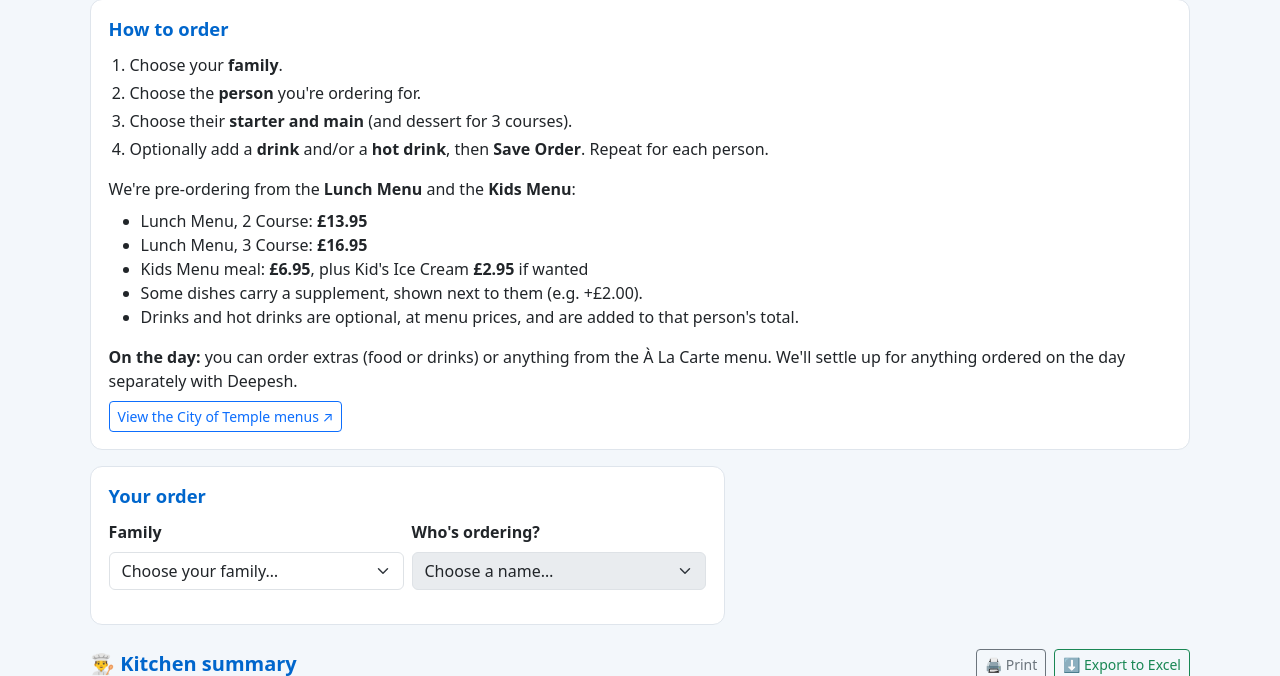
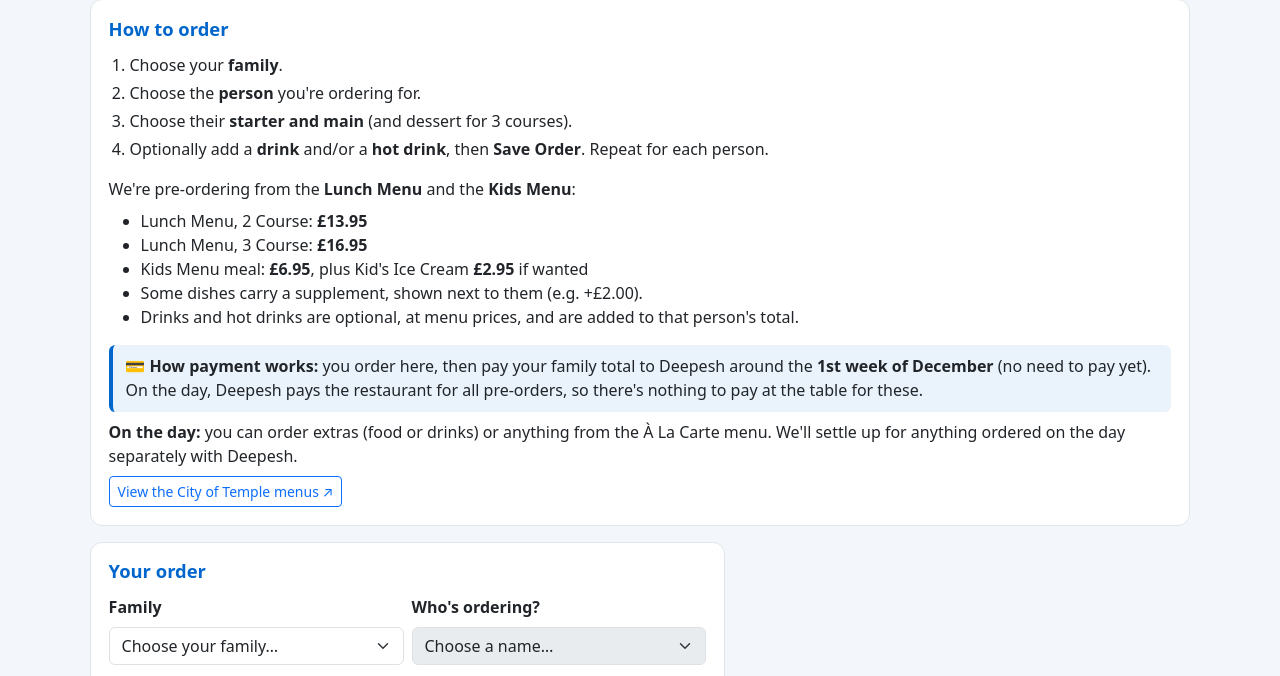
Before and after one commit to deepeshshrestha-hhb/hhb-club-app, a Flask app: page /party/christmas-dinner-2026/preorder in a window 1280 px wide. Shown: the part 262-938 px from the top of the page. Run offline with Flask 3, Linux system fonts and the light colour scheme; some libraries are stand-ins or nearby versions.

Commit message:
Explain the pay-Deepesh payment flow at the top of the pre-order page
Families only learned they pay Deepesh (who then pays the restaurant) after placing an order. Added a short 'How payment works' note above 'On the day'.

Co-Authored-By: Claude Opus 5.5 <noreply@anthropic.com>

```diff
--- a/static/css/xmas_preorder.css
+++ b/static/css/xmas_preorder.css
@@ -88,3 +88,4 @@ footer { display: none; } /* club footer isn't relevant on this private page */
 .xp-steps { padding-left: 1.3rem; }
 .xp-steps li { margin-bottom: .25rem; }
 .xp-drinks-head { font-weight: 700; color: var(--xp-blue); border-top: 1px solid var(--xp-line); padding-top: .75rem; margin-bottom: .5rem; }
+.xp-paynote { background: #eaf3fc; border-left: 4px solid var(--xp-blue); border-radius: .4rem; padding: .6rem .8rem; }
--- a/templates/xmas_preorder.html
+++ b/templates/xmas_preorder.html
@@ -46,6 +46,11 @@
             <li>Some dishes carry a supplement, shown next to them (e.g. +£2.00).</li>
             <li>Drinks and hot drinks are optional, at menu prices, and are added to that person's total.</li>
         </ul>
+        <div class="xp-paynote mb-2">
+            <strong>💳 How payment works:</strong> you order here, then pay your family total to {{ ev.organiser }}
+            around the <strong>1st week of December</strong> (no need to pay yet). On the day, {{ ev.organiser }} pays the
+            restaurant for all pre-orders, so there's nothing to pay at the table for these.
+        </div>
         <p class="mb-2"><strong>On the day:</strong> you can order extras (food or drinks) or anything from the
             À La Carte menu. We'll settle up for anything ordered on the day separately with {{ ev.organiser }}.</p>
         <a class="btn btn-outline-primary btn-sm" href="https://www.cityoftemple.co.uk/menu.html" target="_blank" rel="noopener">View the City of Temple menus ↗</a>
```
